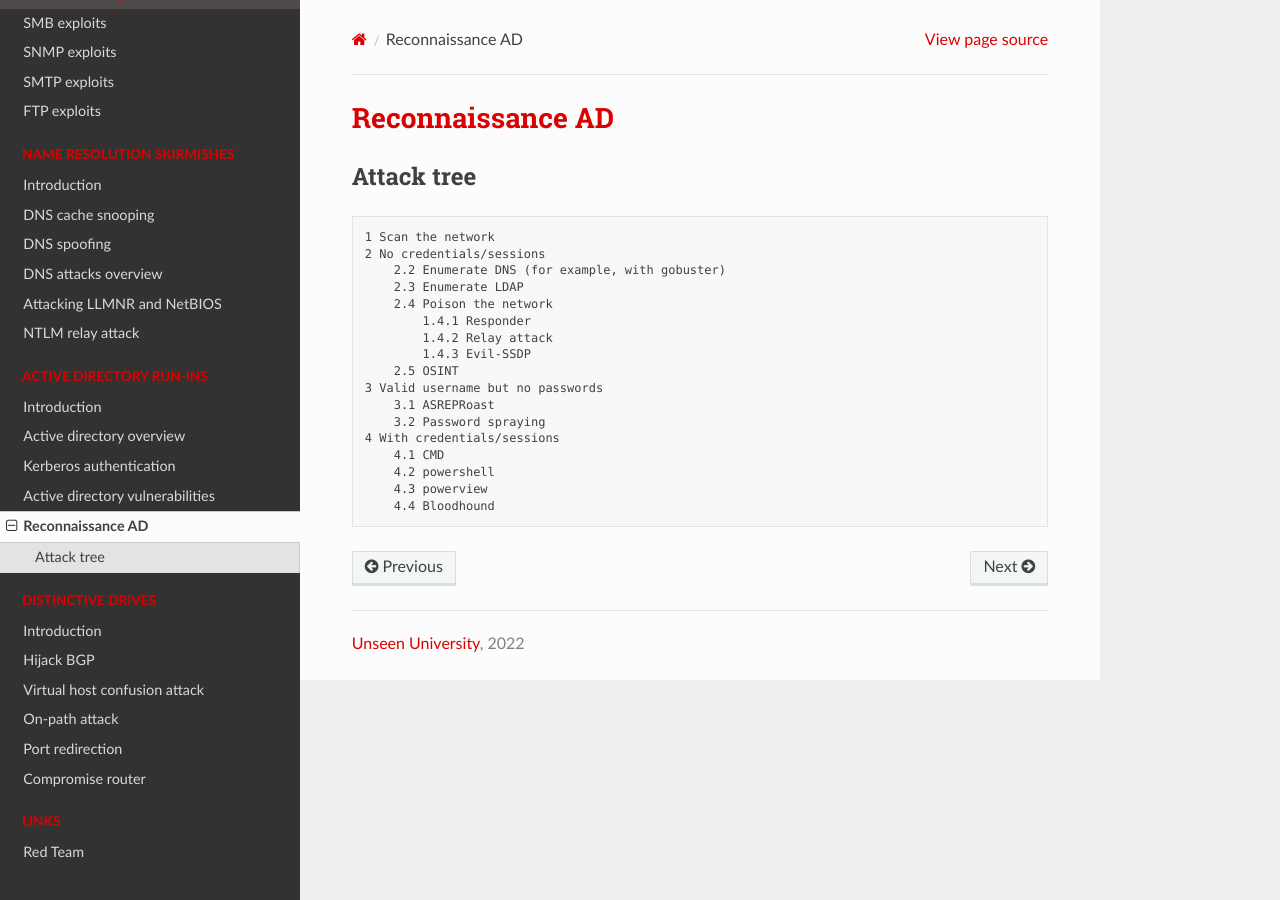
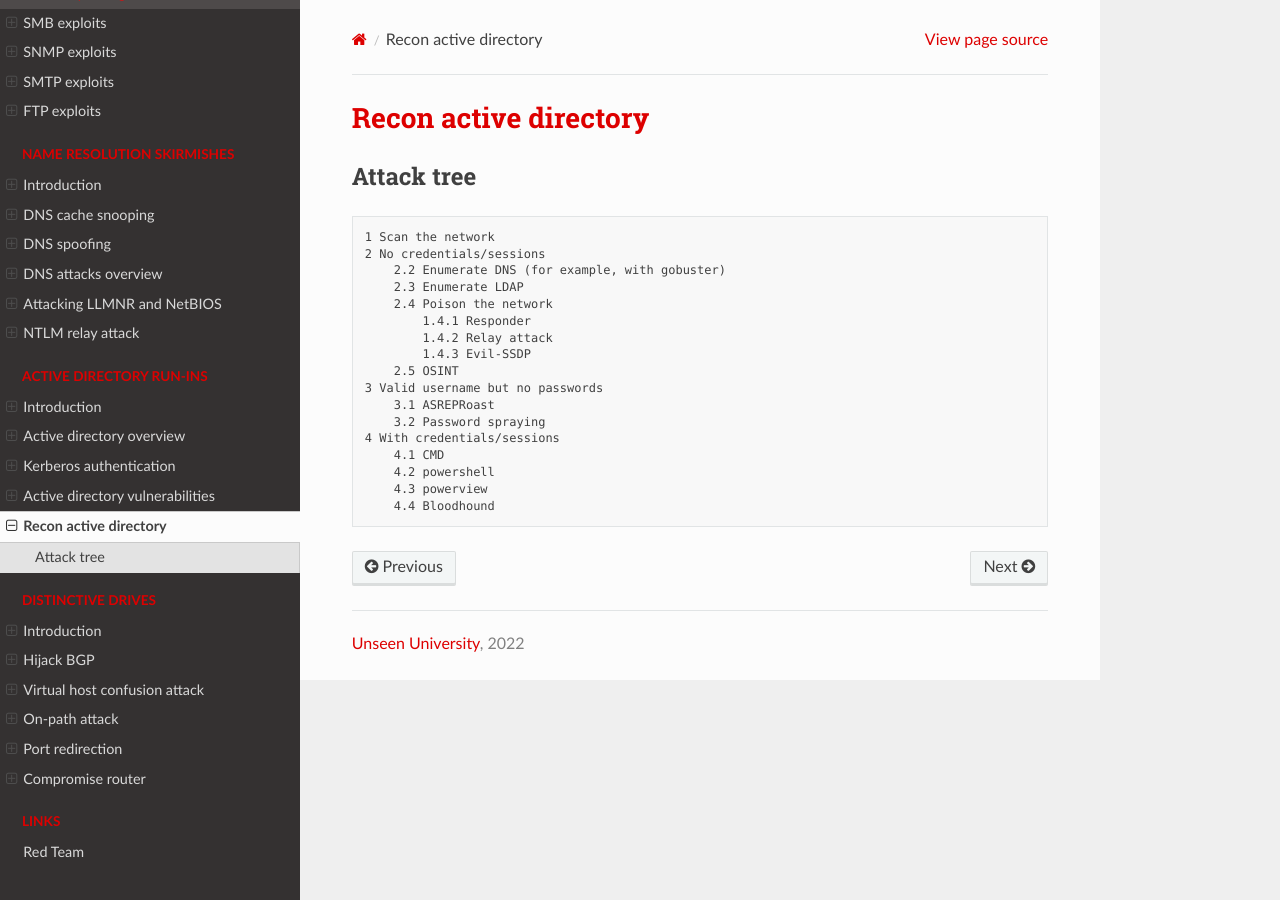
Before and after one commit to tymyrddin/red-network, a Sphinx documentation site: the page built from source/docs/ad/recon.md, in a window 1280 px wide. Built offline with Sphinx 7.4.7 and the Read the Docs theme 2.0.0, drawn with Linux system fonts in a browser that asks for light colours.

Commit message:
Version 0.1

```diff
--- a/source/conf.py
+++ b/source/conf.py
@@ -45,9 +45,9 @@ html_theme_options = {
     'prev_next_buttons_location': 'bottom',
     'style_external_links': True,
     # Toc options
-    'collapse_navigation': True,
+    'collapse_navigation': False,
     'sticky_navigation': False,
-    'navigation_depth': 4,
+    'navigation_depth': 3,
     'includehidden': True,
     'titles_only': False
 }
--- a/source/docs/ad/recon.md
+++ b/source/docs/ad/recon.md
@@ -1,4 +1,4 @@
-# Reconnaissance AD
+# Recon active directory
 
 ## Attack tree
 
```
Also changed, not shown: source/docs/ad/README.md (+1 -1 lines).
